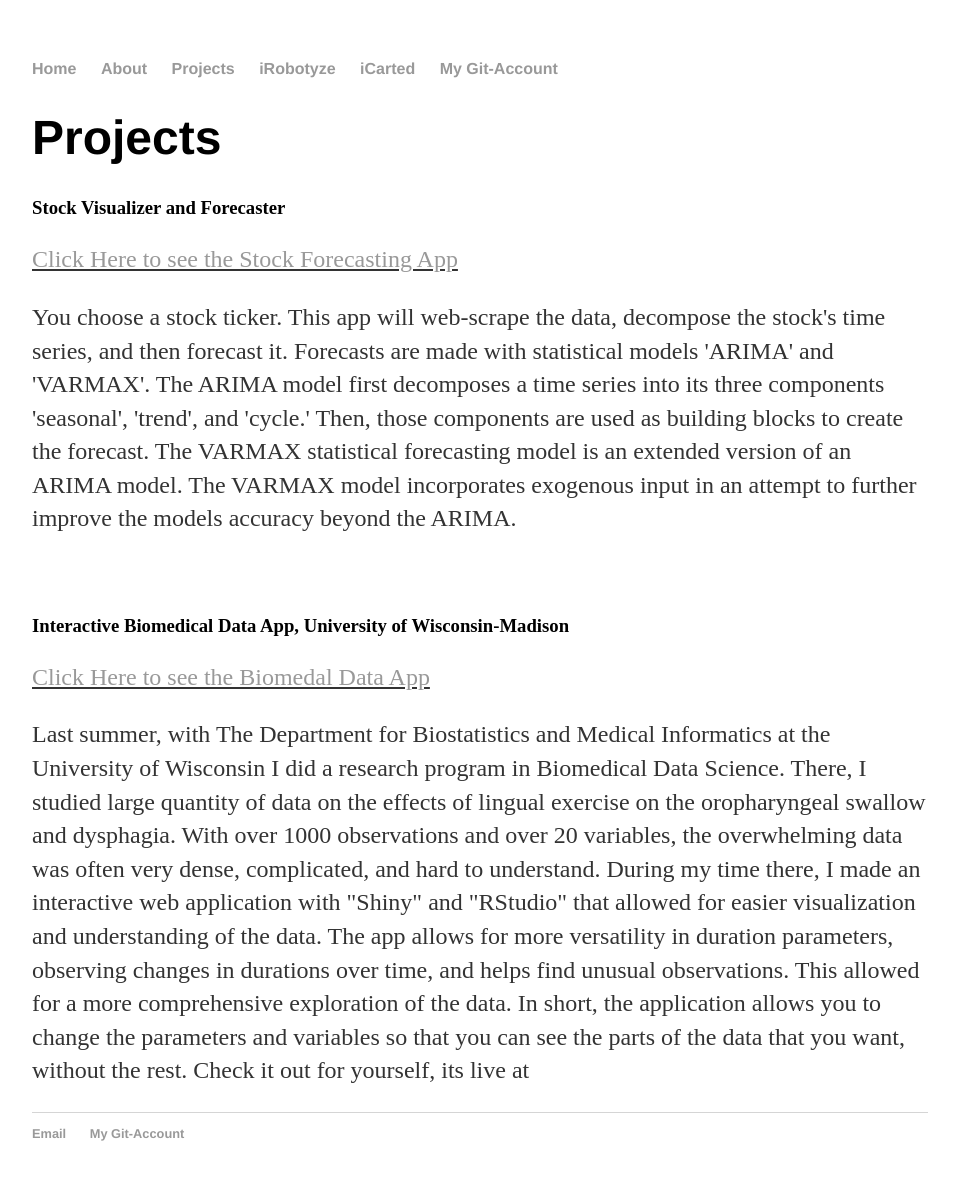
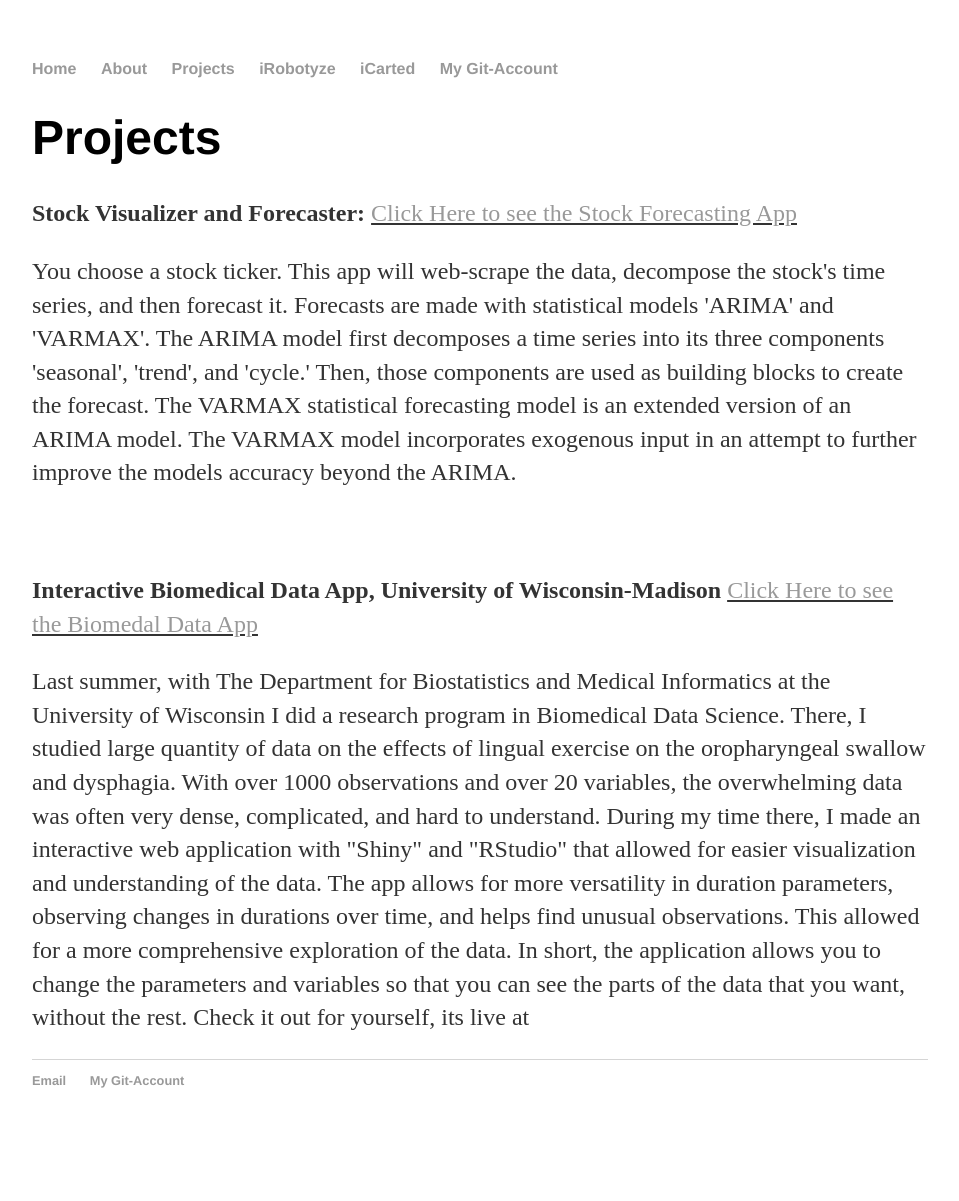
Before and after one commit to ryandundun/backup-Website, a Jekyll site: the page built from projects/index.html, in a window 1280 px wide. Shown: the whole page, without its empty margins (160-1119 px from the left). Built offline with Jekyll 4.4.1, drawn with Linux system fonts in a browser that asks for light colours; after the commit the page ends 1148 px from its top, so only the background shows below that.

```diff
--- a/projects/index.html
+++ b/projects/index.html
@@ -5,8 +5,7 @@ title: Projects Page
 
 <h1> Projects </h1>
 
-<h3> Stock Visualizer and Forecaster </h3>
-<p><u><a href="https://dundun.shinyapps.io/stockForecast/">Click Here to see the Stock Forecasting App</a></u></p>
+<p><strong> Stock Visualizer and Forecaster: </strong><u><a href="https://dundun.shinyapps.io/stockForecast/">Click Here to see the Stock Forecasting App</a></u></p>
 <p> You choose a stock ticker. This app will web-scrape the data, decompose the stock's time series, and then forecast it. Forecasts are made
 with statistical models 'ARIMA' and 'VARMAX'. The ARIMA model first decomposes a time series into its three components 'seasonal', 'trend', and 'cycle.'
 Then, those components are used as building blocks to create the forecast. The VARMAX statistical forecasting model is an extended version of an ARIMA model.
@@ -15,8 +14,7 @@ The VARMAX model incorporates exogenous input in an attempt to further improve t
 <br>
 <br>
 
-<h3> Interactive Biomedical Data App, University of Wisconsin-Madison </h3>
-<p><u><a href="https://dundun.shinyapps.io/shinyswallow/">Click Here to see the Biomedal Data App</a></u></p>
+<p><strong> Interactive Biomedical Data App, University of Wisconsin-Madison</strong> <u><a href="https://dundun.shinyapps.io/shinyswallow/">Click Here to see the Biomedal Data App</a></u> </p>
 <p> Last summer, with The Department for Biostatistics and Medical Informatics at the University of Wisconsin I did a research program in Biomedical Data Science.
 There, I studied large quantity of data on the effects of lingual exercise on the oropharyngeal swallow and dysphagia.
 With over 1000 observations and over 20 variables, the overwhelming data was often very dense, complicated, and hard to understand.
```
